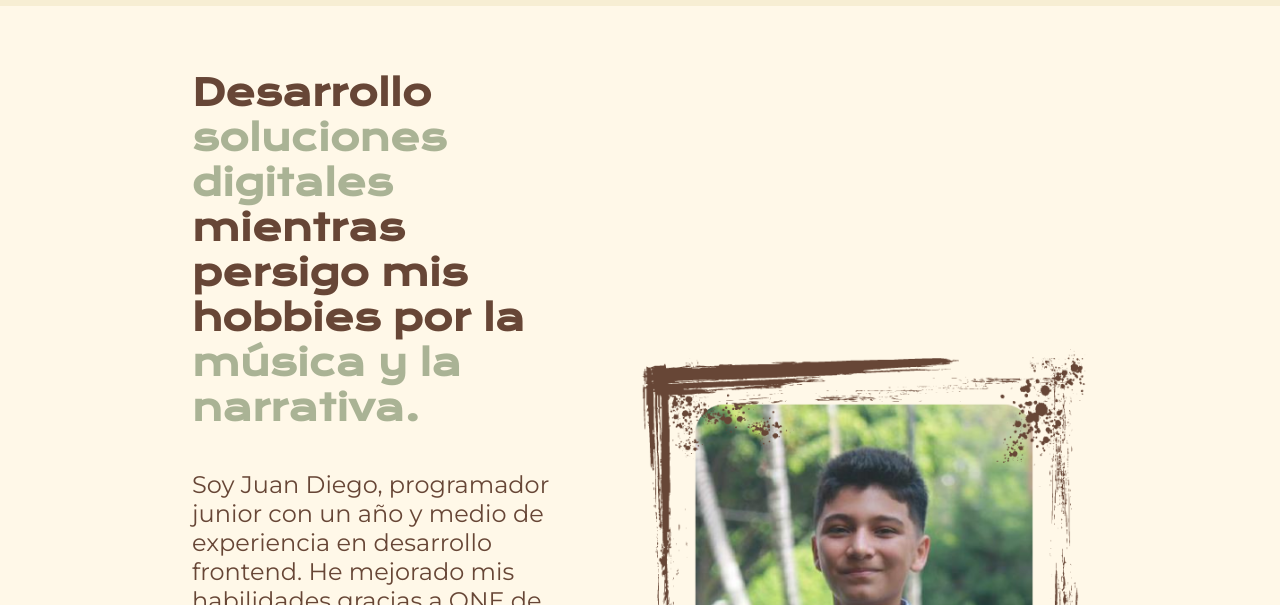
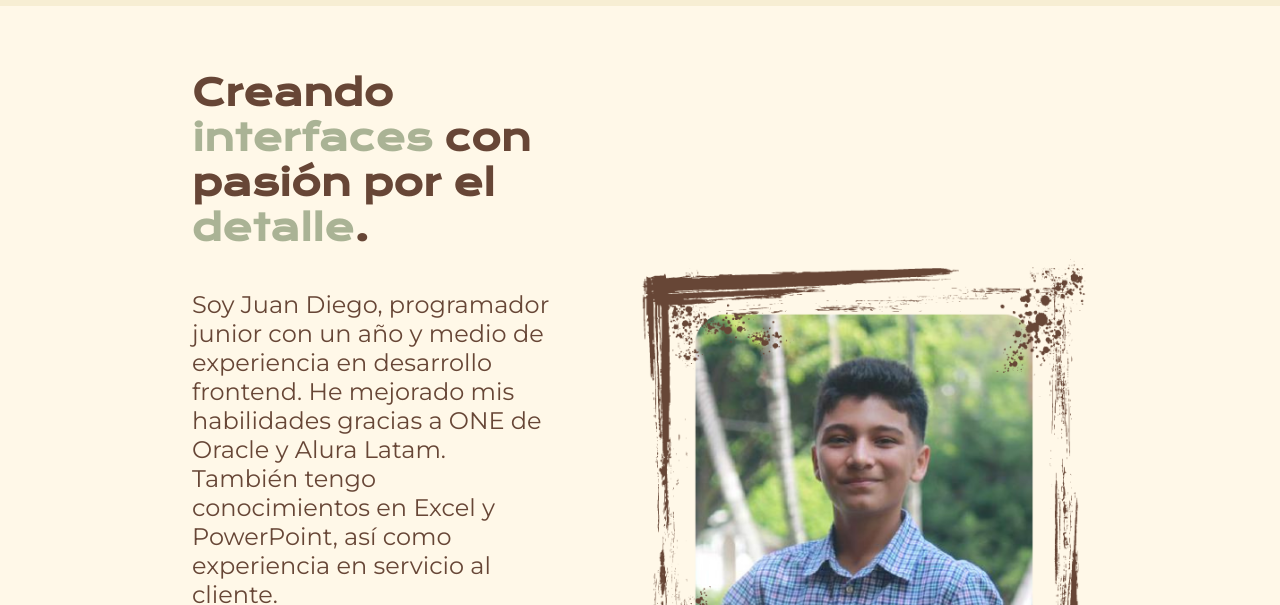
Before and after one commit to sotus10/Portfolio, a plain HTML site: page index.html in a window 1280 px wide. Shown: the part 195-800 px from the top of the page. Drawn offline with nearby package versions, Linux system fonts and the light colour scheme.

Commit message:
Update index.html

```diff
--- a/index.html
+++ b/index.html
@@ -24,7 +24,7 @@
         <section class="presentacion">
             <section class="presentacion__contenido">
 
-                <h1 class="presentacion__contenido__titulo">Desarrollo <strong class="titulo-destaque">soluciones digitales</strong> mientras persigo mis hobbies por la <strong class="titulo-destaque">música y la narrativa.</strong></h1>
+                <h1 class="presentacion__contenido__titulo">Creando <strong class="titulo-destaque">interfaces</strong> con pasión por el <strong class="titulo-destaque">detalle</strong>.</h1>
 
                     <p class="presentacion__contenido__texto">
                         Soy Juan Diego, programador junior con un año y medio de experiencia en desarrollo frontend. He mejorado mis habilidades gracias a ONE de Oracle y Alura Latam. También tengo conocimientos en Excel y PowerPoint, así como experiencia en servicio al cliente.
```
